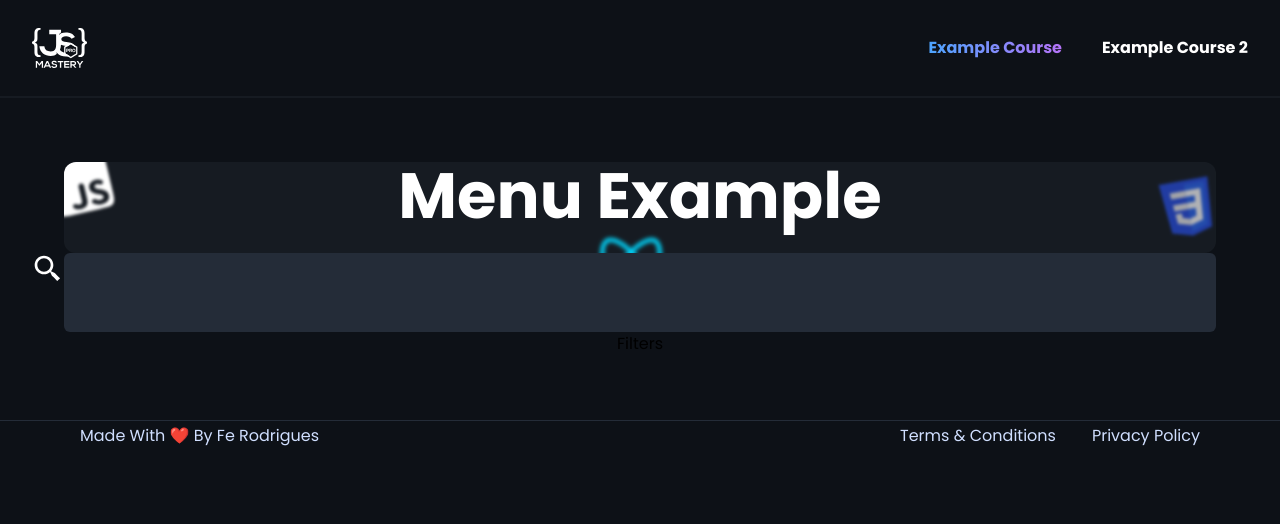
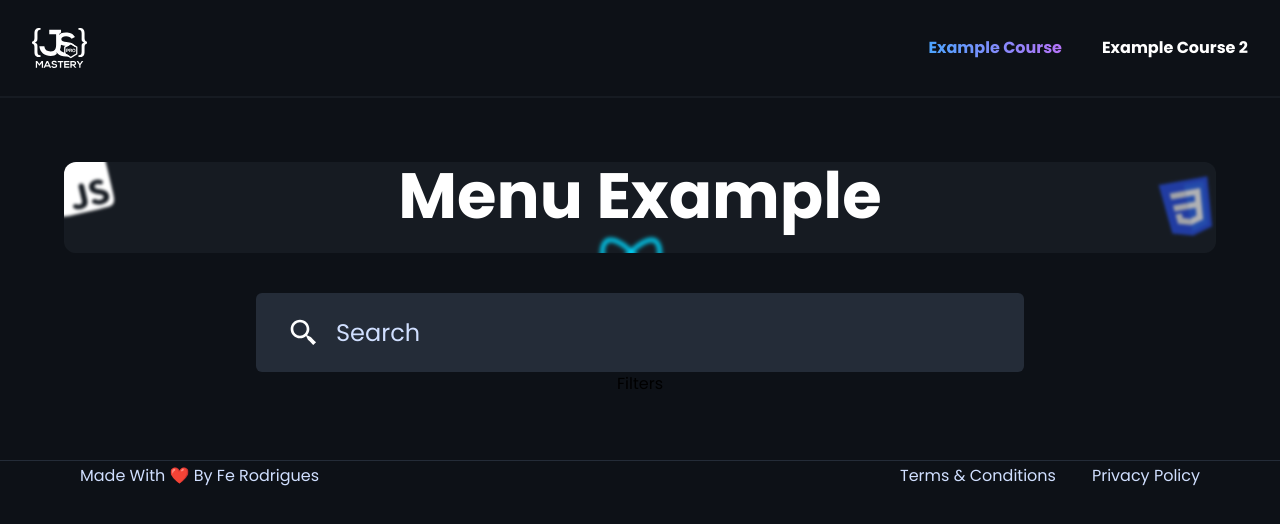
Before and after one commit to FilipiMachado/agile_website, a Next.js app: page / in a window 1280 px wide. Shown: the top 524 px of the page. Built offline with nearby package versions, Linux system fonts and the light colour scheme.

Commit message:
finished search form structure

```diff
--- a/app/(root)/(home)/page.tsx
+++ b/app/(root)/(home)/page.tsx
@@ -1,3 +1,4 @@
+import Filters from "@/components/Filters";
 import SearchForm from "@/components/SearchForm";
 
 const Page = () => {
@@ -12,7 +13,7 @@ const Page = () => {
         <SearchForm />
       </section>
 
-      Filters
+      <Filters />
     </main>
   );
 };
--- /dev/null
+++ b/components/Filters.tsx
@@ -0,0 +1,7 @@
+const Filters = () => {
+  return (
+    <div>Filters</div>
+  )
+}
+
+export default Filters
--- a/components/SearchForm.tsx
+++ b/components/SearchForm.tsx
@@ -1,11 +1,16 @@
+"use client";
+
+import { useState } from "react";
+
 import Image from "next/image";
-
 import { Input } from "@/components/ui/input";
 
 const SearchForm = () => {
+  const [search, setSearch] = useState("");
+
   return (
-    <form>
-      <label>
+    <form className="flex-center mx-auto mt-10 w-full sm:mt-10 sm:px-5">
+      <label className="flex-center relative w-full max-w-3xl">
         <Image
           src="/magnifying-glass.svg"
           alt="Search Icon"
@@ -13,7 +18,13 @@ const SearchForm = () => {
           width={32}
           height={32}
         />
-        <Input className="base-regular h-fit border-0 bg-black-400 py-6 pl-20 pr-8 text-white-800 !ring-0 !ring-offset-0 placeholder:text-white-800" />
+        <Input
+          className="base-regular h-fit border-0 bg-black-400 py-6 pl-20 pr-8 text-white-800 !ring-0 !ring-offset-0 placeholder:text-white-800"
+          type="text"
+          placeholder="Search"
+          value={search}
+          onChange={(e) => setSearch(e.target.value)}
+        />
       </label>
     </form>
   );
```
